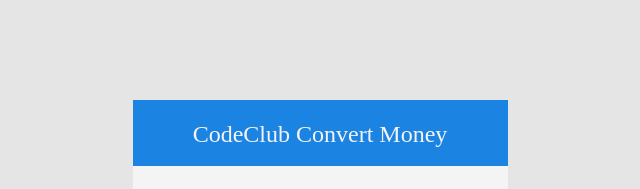
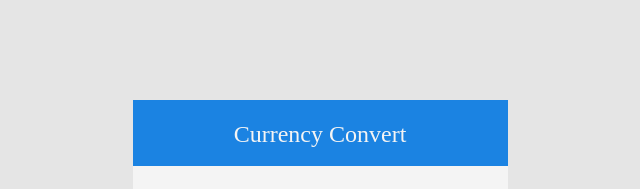
Before and after one commit to Limarychard/Currency-Convert, a plain HTML site: page index.html in a window 1280 px wide. Shown: the top 189 px of the page, without its empty margins (320-960 px from the left). Drawn offline with Linux system fonts and the light colour scheme.

Commit message:
I changed h1 from my page

```diff
--- a/index.html
+++ b/index.html
@@ -20,7 +20,7 @@
     <div class="container">
 
         <header>
-            <h1> CodeClub Convert Money </h1>
+            <h1> Currency Convert </h1>
         </header>
 
         <main>
```
